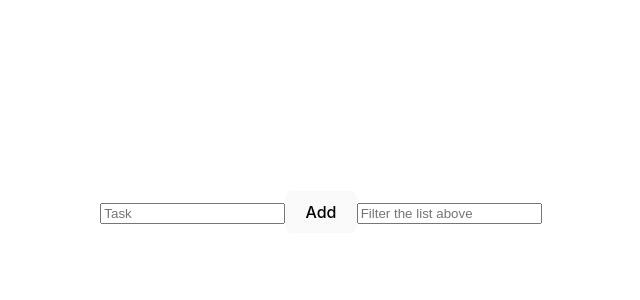
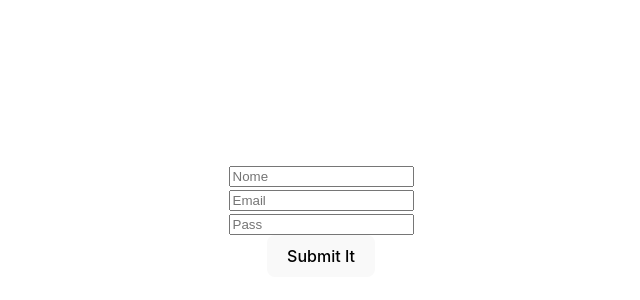
Before and after one commit to MiguelCSVanzela/react-challenges, a React (Vite) app in the folder App/: page / in a window 1280 px wide. Shown: the part 180-480 px from the top of the page, without its empty margins (319-959 px from the left). Built offline with nearby package versions, Linux system fonts and the light colour scheme.

Commit message:
Desafio de Validação de Formulario

```diff
--- a/App/src/App.jsx
+++ b/App/src/App.jsx
@@ -5,10 +5,15 @@ import HelloWorld from "./components/1compProps/HelloWorld";
 import MapProps from "./components/1compProps/MapProps";
 import TakeProp from "./components/1compProps/TakeProp";
 import ThreeProps from "./components/1compProps/ThreeProps";
+import APISimulator from "./components/2estadoECiclo/APISimulator";
 import Clock from "./components/2estadoECiclo/Clock";
 import MultState from "./components/2estadoECiclo/MultState";
 import ToDo from "./components/2estadoECiclo/ToDo";
 import Toggle from "./components/2estadoECiclo/Toggle";
+import VerifyWidth from "./components/2estadoECiclo/VerifyWidth";
+import DinamicForm from "./components/3eventsForms/DinamicForm";
+import FormRegister from "./components/3eventsForms/FormRegister";
+import ValidationForm from "./components/3eventsForms/ValidationForm";
 
 // const members = [
 //   {
@@ -31,10 +36,8 @@ import Toggle from "./components/2estadoECiclo/Toggle";
 function App() {
   return (
     <>
-      {/* <Toggle /> */}
-      {/* <MultState /> */}
-      {/* <Clock /> */}
-      <ToDo />
+      {/* <FormRegister /> */}
+      <ValidationForm />
     </>
   );
 }
--- /dev/null
+++ b/App/src/components/3eventsForms/ValidationForm.jsx
@@ -0,0 +1,112 @@
+import { useState } from "react";
+
+const ValidationForm = () => {
+  const [dataForm, setDataForm] = useState({
+    name: "",
+    email: "",
+    password: "",
+  });
+
+  const [errorMessage, setErrorMessage] = useState({
+    name: "",
+    email: "",
+    password: "",
+  });
+
+  const handleChange = (event) => {
+    const { name, value } = event.target;
+    validate(name, value);
+    setDataForm({
+      ...dataForm,
+      [name]: value,
+    });
+
+    setErrorMessage({ ...errorMessage, [name]: validate(name, value) });
+    // event.target.id === "name" && event.target.value.length < 3
+    //   ? setErrorMessage({ ...errorMessage, name: "Pelo menos 3 caracteres" })
+    //   : setErrorMessage({ ...errorMessage, name: "" });
+  };
+
+  const handleSubmit = (event) => {
+    event.preventDefault();
+
+    // Validar cada um dos campos
+    let validationErrors = {};
+    Object.keys(dataForm).forEach((key) => {
+      const errorMessage = validate(key, dataForm[key]);
+      validationErrors = { ...validationErrors, [key]: errorMessage };
+    });
+
+    setErrorMessage(validationErrors);
+
+    if (!Object.values(validationErrors).some((x) => x !== "")) {
+      console.log("Formulário Inválido!");
+    } else {
+      console.log(dataForm);
+    }
+  };
+
+  const validate = (name, value) => {
+    let errorMessage = "";
+
+    switch (name) {
+      case "name":
+        errorMessage = value ? "" : "Campo nome obrigatório";
+        break;
+      case "email":
+        errorMessage = value.match(/^[a-z0-9.]+@[a-z0-9]+.[a-z]+.([a-z]+)?$/i)
+          ? ""
+          : "Email Invalido";
+        break;
+      case "password":
+        errorMessage =
+          value.length >= 8
+            ? ""
+            : "A senha não pode ser vazia e ter menos de 8 caracteres";
+        break;
+      default:
+        break;
+    }
+
+    return errorMessage;
+  };
+
+  return (
+    <form onSubmit={handleSubmit}>
+      <div>
+        <input
+          id="name"
+          placeholder="Nome"
+          type="text"
+          value={dataForm.name}
+          name="name"
+          onChange={handleChange}
+        />
+        <div>{errorMessage.name && errorMessage.name}</div>
+      </div>
+      <div>
+        <input
+          placeholder="Email"
+          type="text"
+          name="email"
+          value={dataForm.email}
+          onChange={handleChange}
+        />
+        <div>{errorMessage.email && errorMessage.email}</div>
+      </div>
+      <div>
+        <input
+          placeholder="Pass"
+          type="password"
+          name="password"
+          value={dataForm.password}
+          onChange={handleChange}
+        />
+        <div>{errorMessage.password && errorMessage.password}</div>
+      </div>
+      <button type="submit">Submit It</button>
+    </form>
+  );
+};
+
+export default ValidationForm;
```
